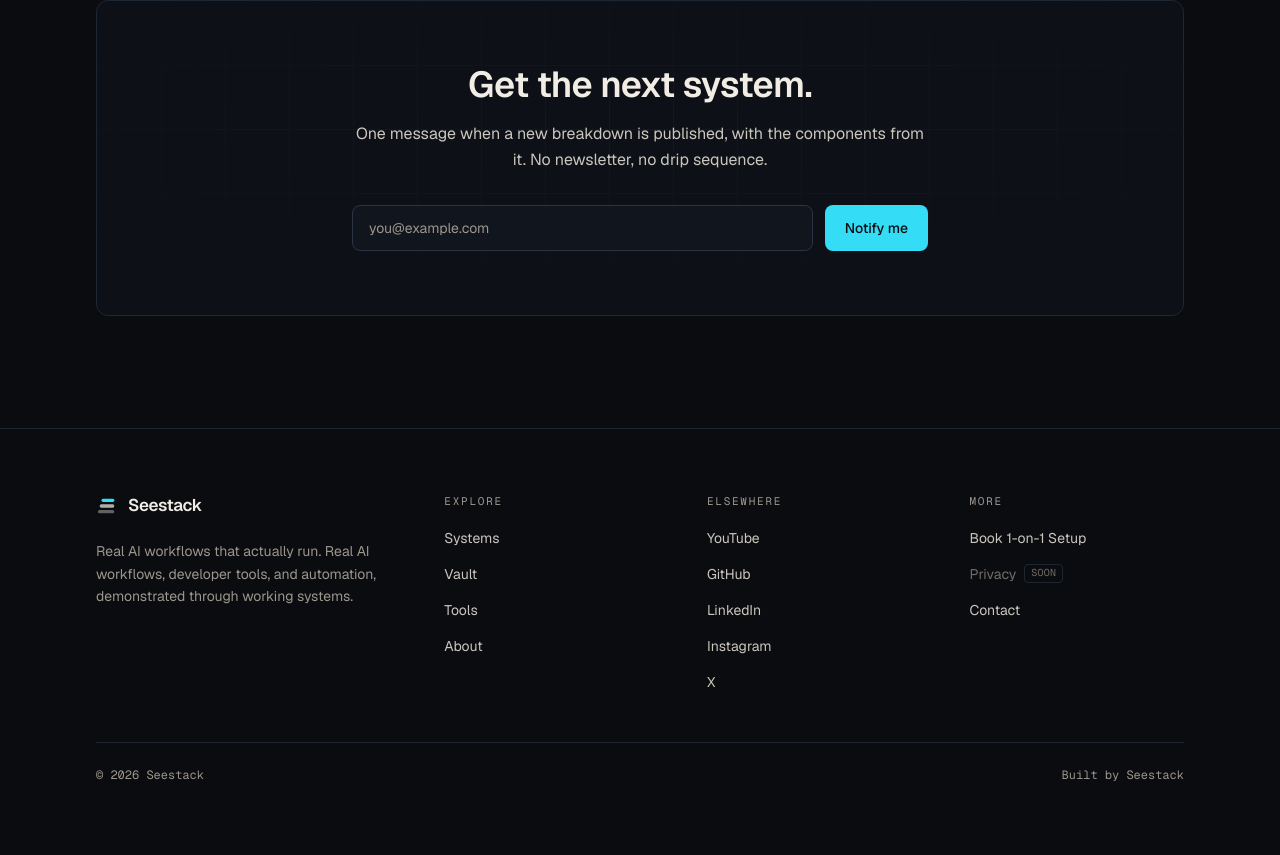
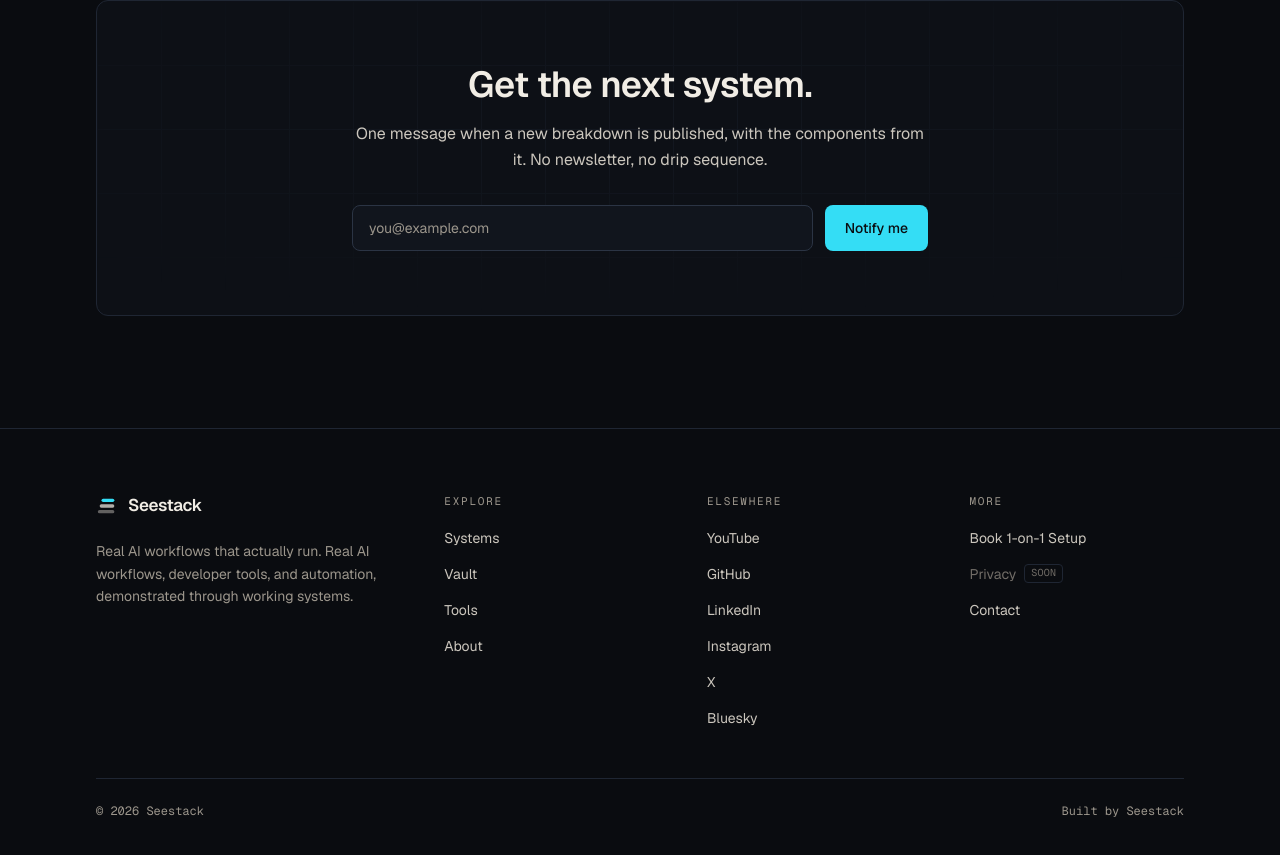
Before and after one commit to seestack-dev/website, a Next.js app: page / in a window 1280 px wide. Shown: the part 4335-5190 px from the top of the page. Built offline with nearby package versions, Linux system fonts and the light colour scheme.

Commit message:
feat(footer): add Bluesky link to Elsewhere column

```diff
--- a/components/site-footer.tsx
+++ b/components/site-footer.tsx
@@ -86,6 +86,9 @@ export function SiteFooter() {
             <li>
               <FooterLink label="X" href={links.x} />
             </li>
+            <li>
+              <FooterLink label="Bluesky" href={links.bsky} />
+            </li>
           </FooterColumn>
 
           <FooterColumn title="More">
--- a/content/site.config.ts
+++ b/content/site.config.ts
@@ -88,6 +88,7 @@ export const links = {
   github: "https://github.com/see-stack" as string | null,
   instagram: "https://instagram.com/see.stack" as string | null,
   x: "https://x.com/seestackx" as string | null,
+  bsky: "https://bsky.app/profile/seestack.bsky.social" as string | null,
   repo: "https://github.com/see-stack/claude-obsidian-memory" as string | null,
   cal: "https://cal.com/seestack/ai-setup" as string | null,
   linkedin: "https://www.linkedin.com/company/seestack/" as string | null,
```
